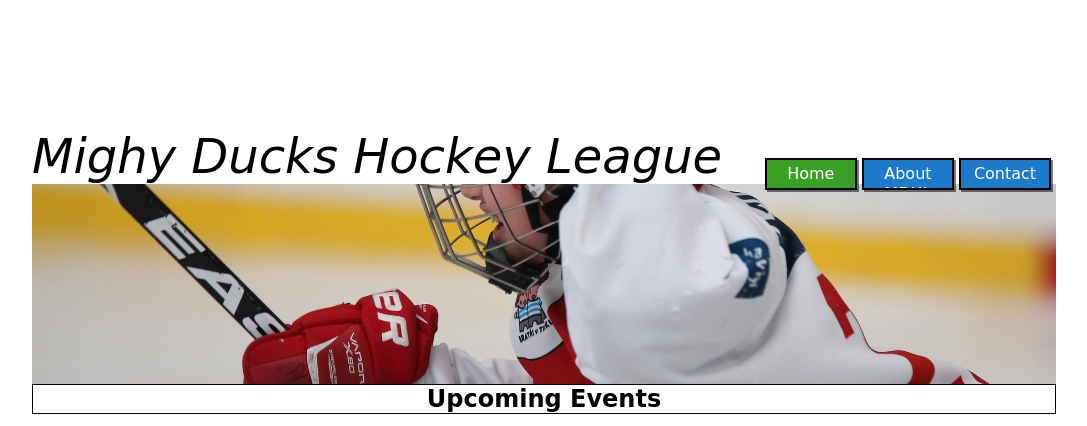
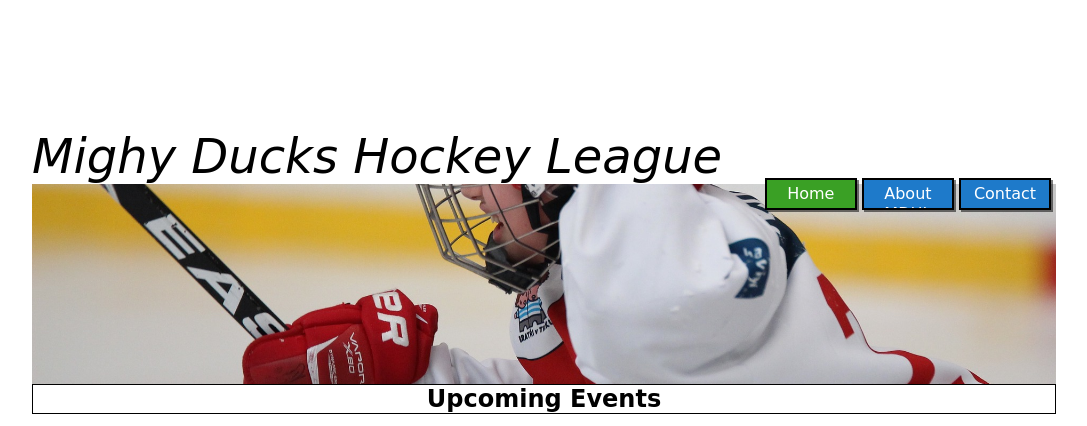
Before and after one commit to 9Noir/mdhl, a plain HTML site: page index.html in a window 1280 px wide. Shown: the top 426 px of the page, without its empty margins (96-1183 px from the left). Drawn offline with Linux system fonts and the light colour scheme.

Commit message:
Fixed top position of nav in style2

```diff
--- a/assets/styles/style2.css
+++ b/assets/styles/style2.css
@@ -18,7 +18,7 @@ html {
 
 nav {
     position: absolute;
-    top: 30px;
+    top: 50px;
     right: 5px;
 }
 
```
